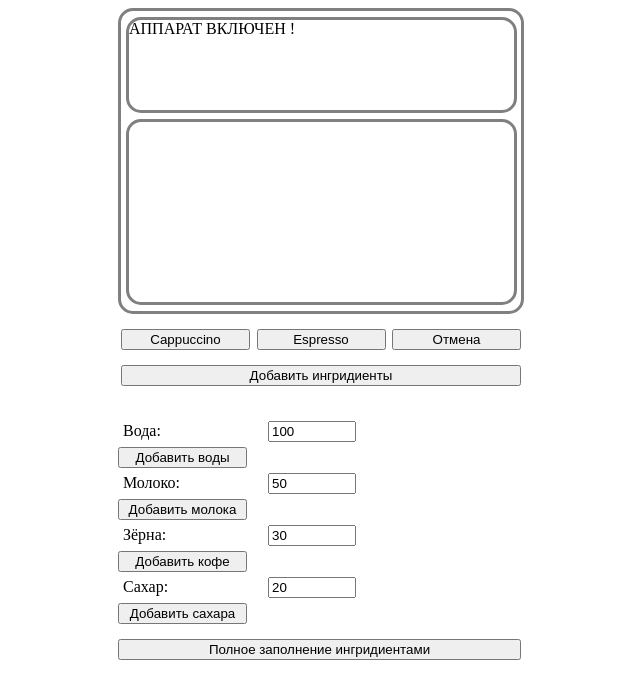
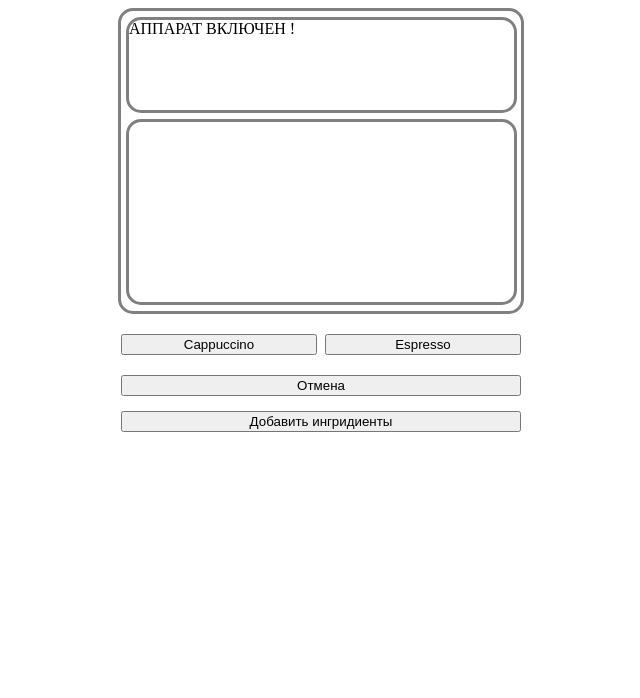
Before and after one commit to yur-buley/coffeeMachine, a website: page source/index.html in a window 1280 px wide. Shown: the whole page, without its empty margins (319-959 px from the left). Drawn offline with nearby package versions, Linux system fonts and the light colour scheme.

Commit message:
Formatting code

```diff
--- a/source/css/add_ingrs.css
+++ b/source/css/add_ingrs.css
@@ -7,7 +7,7 @@
 }
 
 .hidden {
-  /*display: none;*/
+  display: none;
 }
 
 span {
@@ -18,15 +18,17 @@ span {
 
 input[type="number"] {
   width: 80px;
-  margin: 5px 36px;
+  margin: 5px 3px;
 }
 
 input[type="button"] {
-  width: 129px;
+  width: 196px;
+  margin: 5px 0;
 }
 
+#cancel,
 #add,
 #full_fill {
   width: 403px;
-  margin: 15px auto;
+  margin: 15px 0 0 0;
 }
```
Also changed, not shown: source/css/ui.css (line endings or trailing spaces).
